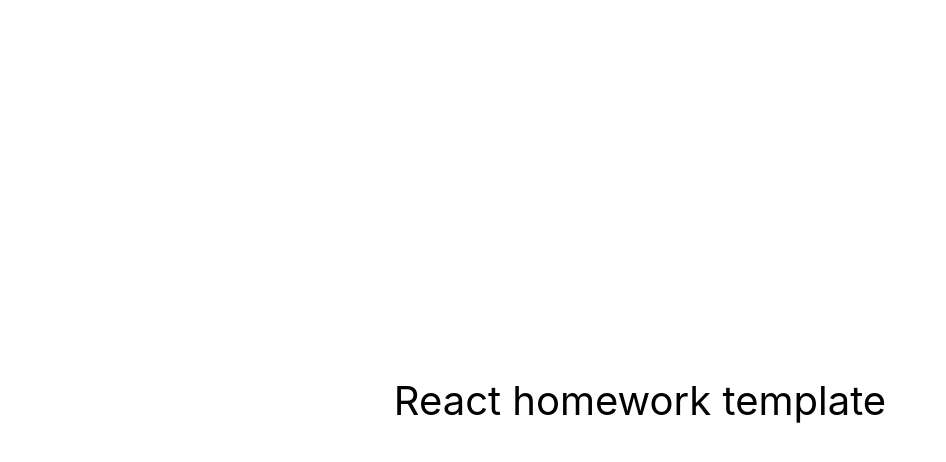
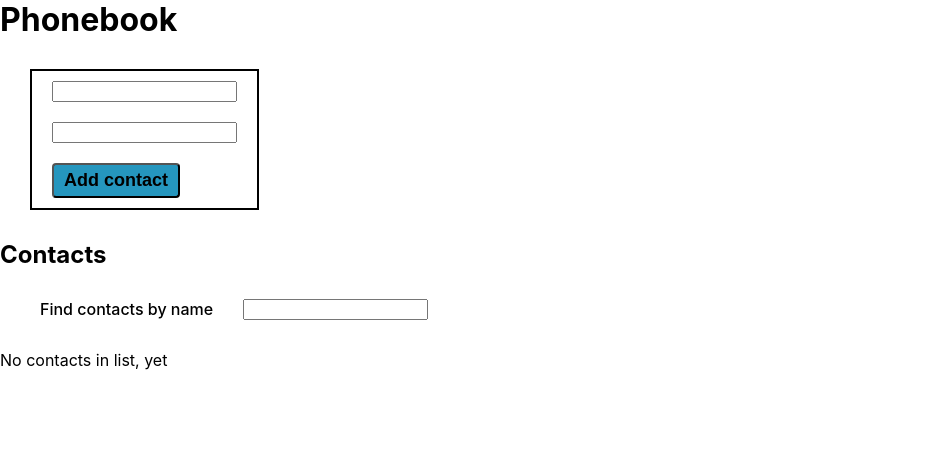
Before and after one commit to Bogdan8633/goit-react-hw-06-phonebook, a React (Create React App) app: page / in a window 1280 px wide. Shown: the top 462 px of the page, without its empty margins (0-946 px from the left). Built offline with nearby package versions, Linux system fonts and the light colour scheme.

Commit message:
added-files-from-a-previous-project

```diff
--- a/src/components/App.jsx
+++ b/src/components/App.jsx
@@ -1,16 +1,81 @@
-export const App = () => {
+import React, { useState, useEffect } from 'react';
+import { nanoid } from 'nanoid';
+import ContactBook from './ContactBook/ContactBook';
+import AddContact from './ContactBook/AddContact/AddContact';
+import Filter from './ContactBook/Filter/Filter';
+
+const App = () => {
+  const [contacts, setContacts] = useState(() => {
+    const localSavedContacts = JSON.parse(localStorage.getItem('my-contacts'));
+    return localSavedContacts?.length ? localSavedContacts : [];
+  });
+  const [filter, setFilter] = useState('');
+
+  useEffect(() => {
+    localStorage.setItem('my-contacts', JSON.stringify(contacts));
+  }, [contacts]);
+
+  const addNewContact = ({ name, number }) => {
+    const normalaizedName = name.toLowerCase();
+
+    if (
+      contacts.find(contact => contact.name.toLowerCase() === normalaizedName)
+    ) {
+      alert(`${name} is already in contacts`);
+      return false;
+    }
+
+    setContacts(prevContacts => {
+      const contact = {
+        id: nanoid(),
+        name,
+        number,
+      };
+
+      return [...prevContacts, contact];
+    });
+    return true;
+  };
+
+  const deleteContact = id => {
+    setContacts(prevContacts =>
+      prevContacts.filter(contact => contact.id !== id)
+    );
+  };
+
+  const changeFilter = e => {
+    setFilter(e.target.value);
+  };
+
+  const getVisibleContacts = () => {
+    if (!filter) {
+      return contacts;
+    }
+
+    const normalizedFilter = filter.toLowerCase();
+    return contacts.filter(contact =>
+      contact.name.toLowerCase().includes(normalizedFilter)
+    );
+  };
+
+  const visibleContacts = getVisibleContacts();
+  const isContacts = Boolean(visibleContacts.length);
+
   return (
-    <div
-      style={{
-        height: '100vh',
-        display: 'flex',
-        justifyContent: 'center',
-        alignItems: 'center',
-        fontSize: 40,
-        color: '#010101'
-      }}
-    >
-      React homework template
+    <div>
+      <h1>Phonebook</h1>
+      <AddContact onSubmit={addNewContact} />
+      <h2>Contacts</h2>
+      <Filter value={filter} onChange={changeFilter} />
+      {isContacts && (
+        <ContactBook
+          contacts={visibleContacts}
+          onDeleteContact={deleteContact}
+        />
+      )}
+      {!isContacts && <p>No contacts in list, yet</p>}
     </div>
   );
 };
+
+export default App;
--- /dev/null
+++ b/src/components/ContactBook/AddContact/AddContact.jsx
@@ -0,0 +1,74 @@
+import React, { useState } from 'react';
+import PropTypes from 'prop-types';
+
+import styles from './addContact.module.css';
+
+const AddContact = ({ onSubmit }) => {
+  const [name, setName] = useState('');
+  const [number, setNumber] = useState('');
+  // const [state, setState] = useState({ name: '', number: '' });
+
+  const reset = () => {
+    setName('');
+    setNumber('');
+    // setState({ name: '', number: '' });
+  };
+
+  const handleSubmt = e => {
+    e.preventDefault();
+    const result = onSubmit({ name, number });
+    if (result) {
+      reset();
+    }
+  };
+
+  // const handleSubmt = e => {
+  //   e.preventDefault();
+  //   const result = onSubmit({ ...state });
+  //   if (result) {
+  //     reset();
+  //   }
+  // };
+
+  // const handleChange = e => {
+  //   const { name, value } = e.target;
+  //   setState(prevState => {
+  //     return { ...prevState, [name]: value };
+  //   });
+  // };
+
+  // const { name, number } = state;
+
+  return (
+    <form onSubmit={handleSubmt} className={styles.form}>
+      <input
+        value={name}
+        onChange={({ target }) => setName(target.value)}
+        // onChange={handleChange}
+        type="text"
+        name="name"
+        pattern="^[a-zA-Zа-яА-Я]+(([' -][a-zA-Zа-яА-Я ])?[a-zA-Zа-яА-Я]*)*$"
+        title="Name may contain only letters, apostrophe, dash and spaces. For example Adrian, Jacob Mercer, Charles de Batz de Castelmore d'Artagnan"
+        required
+      />
+      <input
+        value={number}
+        // onChange={handleChange}
+        onChange={({ target }) => setNumber(target.value)}
+        type="tel"
+        name="number"
+        pattern="\+?\d{1,4}?[-.\s]?\(?\d{1,3}?\)?[-.\s]?\d{1,4}[-.\s]?\d{1,4}[-.\s]?\d{1,9}"
+        title="Phone number must be digits and can contain spaces, dashes, parentheses and can start with +"
+        required
+      />
+      <button type="submit" className={styles.button}>
+        Add contact
+      </button>
+    </form>
+  );
+};
+export default AddContact;
+
+AddContact.propTypes = {
+  onSubmit: PropTypes.func.isRequired,
+};
--- /dev/null
+++ b/src/components/ContactBook/AddContact/addContact.module.css
@@ -0,0 +1,32 @@
+.form {
+  display: inline-flex;
+  align-items: flex-start;
+  flex-direction: column;
+  gap: 20px;
+  margin: 30px 0px 30px 30px;
+  padding: 10px 20px;
+
+  border: 2px solid black;
+}
+
+.button {
+  padding: 5px 10px;
+
+  background-color: #2596be;
+  color: black;
+  border-radius: 4px;
+
+  font-size: 18px;
+  font-weight: 700;
+
+  cursor: pointer;
+
+  transition: background-color 250ms cubic-bezier(0.4, 0, 0.2, 1),
+    scale 250ms cubic-bezier(0.4, 0, 0.2, 1);
+}
+
+.button:hover,
+.button:focus {
+  background-color: #005194;
+  scale: 1.1;
+}
--- /dev/null
+++ b/src/components/ContactBook/ContactBook.jsx
@@ -0,0 +1,33 @@
+import PropTypes from 'prop-types';
+
+import ContactItem from './ContactItem/ContactItem';
+import styles from './contactBook.module.css';
+
+const ContactBook = ({ contacts, onDeleteContact }) => {
+  return (
+    <ul className={styles.list}>
+      {contacts.map(({ id, name, number }) => (
+        <ContactItem
+          key={id}
+          id={id}
+          name={name}
+          number={number}
+          onDeleteContact={onDeleteContact}
+        />
+      ))}
+    </ul>
+  );
+};
+
+ContactBook.propTypes = {
+  contacts: PropTypes.arrayOf(
+    PropTypes.shape({
+      id: PropTypes.string.isRequired,
+      name: PropTypes.string.isRequired,
+      number: PropTypes.string.isRequired,
+    }).isRequired
+  ).isRequired,
+  onDeleteContact: PropTypes.func.isRequired,
+};
+
+export default ContactBook;
--- /dev/null
+++ b/src/components/ContactBook/ContactItem/ContactItem.jsx
@@ -0,0 +1,27 @@
+import PropTypes from 'prop-types';
+import styles from './contactItem.module.css';
+
+const ContactItem = ({ id, name, number, onDeleteContact }) => {
+  return (
+    <li className={styles.item}>
+      <p className={styles.name}>{name}:</p>
+      <p className={styles.number}>{number}</p>
+      <button
+        type="button"
+        className={styles.deleteBtn}
+        onClick={() => onDeleteContact(id)}
+      >
+        Delete
+      </button>
+    </li>
+  );
+};
+
+ContactItem.propTypes = {
+  id: PropTypes.string.isRequired,
+  name: PropTypes.string.isRequired,
+  number: PropTypes.string.isRequired,
+  onDeleteContact: PropTypes.func.isRequired,
+};
+
+export default ContactItem;
--- /dev/null
+++ b/src/components/ContactBook/ContactItem/contactItem.module.css
@@ -0,0 +1,17 @@
+.item {
+  display: flex;
+  width: 350px;
+  align-items: center;
+}
+
+.name {
+  margin-right: 10px;
+}
+
+.number {
+  margin-right: auto;
+}
+
+.deleteBtn {
+  cursor: pointer;
+}
--- /dev/null
+++ b/src/components/ContactBook/Filter/Filter.jsx
@@ -0,0 +1,19 @@
+import PropTypes from 'prop-types';
+
+import styles from './filter.module.css';
+
+const Filter = ({ value, onChange }) => (
+  <div className={styles.wrapper}>
+    <label className={styles.label} htmlFor="filter">
+      Find contacts by name
+    </label>
+    <input type="text" name="filter" value={value} onChange={onChange} />
+  </div>
+);
+
+export default Filter;
+
+Filter.propTypes = {
+  value: PropTypes.string.isRequired,
+  onChange: PropTypes.func.isRequired,
+};
--- /dev/null
+++ b/src/components/ContactBook/Filter/filter.module.css
@@ -0,0 +1,14 @@
+.wrapper {
+  display: flex;
+  margin-top: 30px;
+  margin-bottom: 30px;
+  padding-left: 40px;
+  padding-right: 40px;
+}
+
+.label {
+  display: block;
+  font-size: 16px;
+  font-weight: 500;
+  margin-right: 30px;
+}
--- /dev/null
+++ b/src/components/ContactBook/contactBook.module.css
@@ -0,0 +1,8 @@
+.list {
+  display: flex;
+  flex-direction: column;
+  gap: 10px;
+  font-size: 18px;
+  font-weight: 400;
+  margin-top: 30px;
+}
--- a/src/index.css
+++ b/src/index.css
@@ -13,3 +13,19 @@
   font-family: source-code-pro, Menlo, Monaco, Consolas, 'Courier New',
     monospace;
 }
+
+ul {
+  list-style: none;
+  margin: 0;
+}
+
+p {
+  margin: 0;
+}
+
+h1,
+h2,
+h3,
+h4 {
+  margin: 0;
+}
--- a/src/index.js
+++ b/src/index.js
@@ -1,6 +1,6 @@
 import React from 'react';
 import ReactDOM from 'react-dom/client';
-import { App } from 'components/App';
+import App from 'components/App';
 import './index.css';
 
 ReactDOM.createRoot(document.getElementById('root')).render(
```
